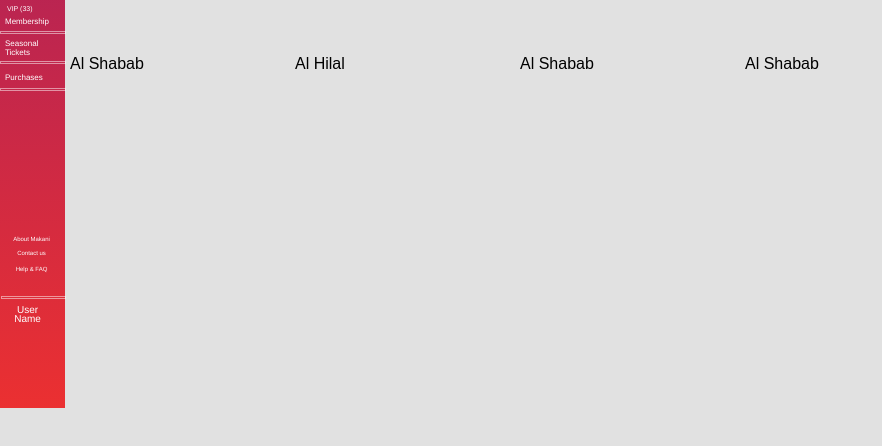
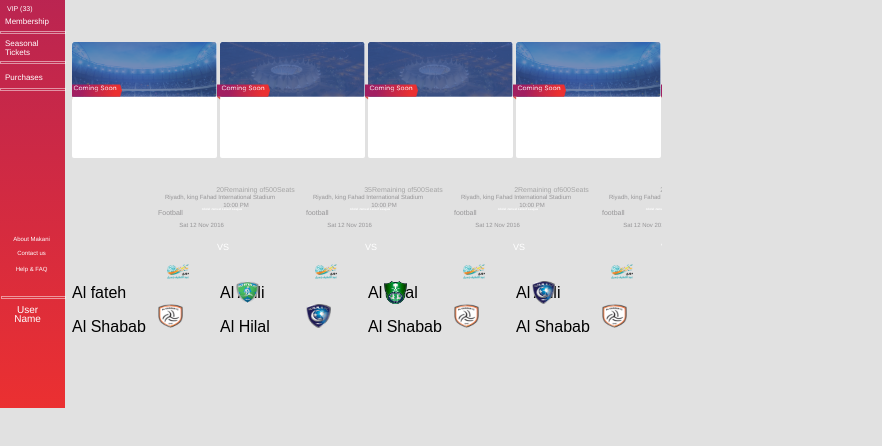
Before and after one commit to hibaAkroush/dopravoTask, a website: page index.html in a window 1280 px wide. Shown: the part 204-650 px from the top of the page, without its empty margins (0-882 px from the left). Drawn offline with nearby package versions, Linux system fonts and the light colour scheme.

Commit message:
slick finally works

```diff
--- a/home.js
+++ b/home.js
@@ -3,25 +3,25 @@
 var data = elems.elements
 console.log(data)
 
+
 _.each(data,function(val,i){
 console.log(val.background)
 var box = '<div id = "box"></div>'
 var p1img = '<img src =' + val.playerOneImg +' id="playerOneImg"/>'
-var p2img = '<img src =' + val.playerTwoImg + 'id="playerTwoImg"/>'
-var titlelogo = '<img src =' + val.titleLogo + 'id="titleLogo"/>'
+var p2img = '<img src =' + val.playerTwoImg + ' id="playerTwoImg"/>'
+var titlelogo = '<img src =' + val.titleLogo + ' id="titleLogo"/>'
 var p1name = '<p>'+val.playerOneName+'</p>'
 var p2name = '<p>'+ val.playerTwoName +'</p>'
-
-// 		<p id="vs">{vs}</p>
-// 		<p id="title">{title}</p>
-// 		<p id="date">{date}</p>
-// 		<p id="time">{time}</p>
-//      <img id="loc" src={loc}/>
-// 		<p id="place">{place}</p>
-// 		<p id="event">{event}</p>
-// 		<p id="seats">{seatsRemaining} Remaining of {seatsTotal} Seats</p>
-
-$("#element"+i).append(p2name, p1name)
+var vs = '<p id="vs">' + val.vs + '</p>'
+var title ='<p id="title">' + val.title + '</p>'
+var date = '<p id="date">' + val.date + '</p>'
+var time = '<p id="time">' + val.time + '</p>'
+var place = '<p id="place">' + val.place + '</p>'
+var event = '<p id="event">' + val.event + '</p>'
+var seats = '<p id="seats">' + val.seatsRemaining +  'Remaining of'  + val.seatsTotal +  'Seats</p>'
+var background = '<img src =' + val.background +' id="backgroundImg"/>'
+var coming = '<img src =' + val.coming +' id="coming"/>'
+$("#element"+i).append(coming, background, seats, event, place, time, date, title, vs,titlelogo, box, p2img, p1img, p2name, p1name)
 	})
 
 $('.multiple-items').slick({
@@ -33,40 +33,3 @@
    nextArrow: false
 });
 }
-
-// const backgroundImg = props.elem.background
-// 	const playerOneName =props.elem.playerOneName
-// 	const playerOneImg=props.elem.playerOneImg
-// 	const playerTwoName=props.elem.playerTwoName
-// 	const playerTwoImg=props.elem.playerOneImg
-// 	const vs=props.elem.vs
-// 	const title=props.elem.title
-// 	const titleLogo=props.elem.titleLogo
-// 	const coming=props.elem.coming
-// 	const date=props.elem.date
-// 	const time=props.elem.time
-// 	const place=props.elem.place
-// 	const event=props.elem.event
-// 	const seatsRemaining=props.elem.seatsRemaining
-// 	const seatsTotal =props.elem.seatsTotal
-// 	return (
-// 		<div>
-// 		<img src = {backgroundImg} id="backgroundImg"/>
-// 		<div id = "box"></div>
-// 		<img src = {playerOneImg} id="playerOneImg"/>
-// 		<img src = {playerTwoImg} id="playerTwoImg"/>
-// 		<img src = {titleLogo} id="titleLogo"/>
-// 		<img src = {coming} id="coming"/>
-// 		<p id="playerOneName">{playerOneName}</p>
-// 		<p id="playerTwoName">{playerTwoName}</p>
-// 		<p id="vs">{vs}</p>
-// 		<p id="title">{title}</p>
-// 		<p id="date">{date}</p>
-// 		<p id="time">{time}</p>
-//      <img id="loc" src={loc}/>
-// 		<p id="place">{place}</p>
-// 		<p id="event">{event}</p>
-// 		<p id="seats">{seatsRemaining} Remaining of {seatsTotal} Seats</p>
-
-// 		</div>
-// 		)
--- a/index.html
+++ b/index.html
@@ -74,8 +74,7 @@
     <div id="element4"></div>
     <div id="element5"></div>
 </div>
-<script type="text/javascript" src="//code.jquery.com/jquery-1.11.0.min.js"></script>
-<script type="text/javascript" src="//code.jquery.com/jquery-migrate-1.2.1.min.js"></script>
+<script type="text/javascript" src="node_modules/jquery/dist/jquery.js"></script>
 <script type="text/javascript" src="slick/slick.min.js"></script>
 </body>
 </html>
--- a/styles.css
+++ b/styles.css
@@ -392,35 +392,34 @@
 
 /*listA*/
 #listA{
-position: absolute;
+position: relative;
 top: 230px;
-left: 70px;
+left: 72px;
 height: 115px;
-width: 900px;
+width: 590px;
+z-index: 1;
 }
 #box{
-position: relative;
+position: absolute;
 z-index: -1;
-top: 175px;
-left: 70px;
+top: 17px;
 height: 115px;
-width: 162px;
+width: 145px;
 background-color: rgba(255, 255, 255, 1);
 border-radius: 2px;
 }
 #coming{
 position: relative;
-top: 90px;
-right: 2px;
+top: 58px;
+right: 3px;
 height: 16px;
 width: 53px;
+z-index: 2;
 }
 #backgroundImg{
 position: relative;
-top: 100px;
-left: 70px;
 height: 55px;
-width: 162px;
+width: 145px;
 background-color: rgba(255, 255, 255, 1);
 border-radius: 2px;
 }
```
Also changed, not shown: package.json (added, +23 -0 lines), 2 other files.
